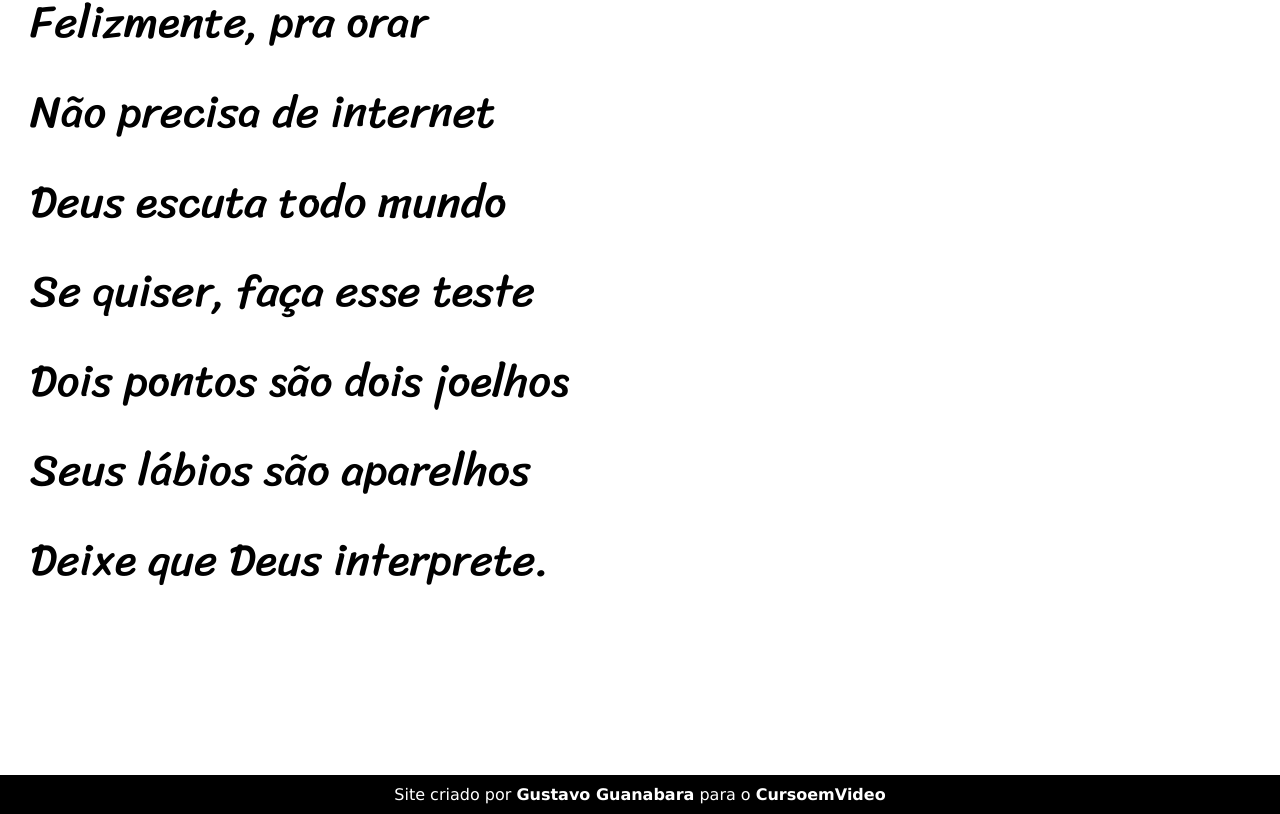
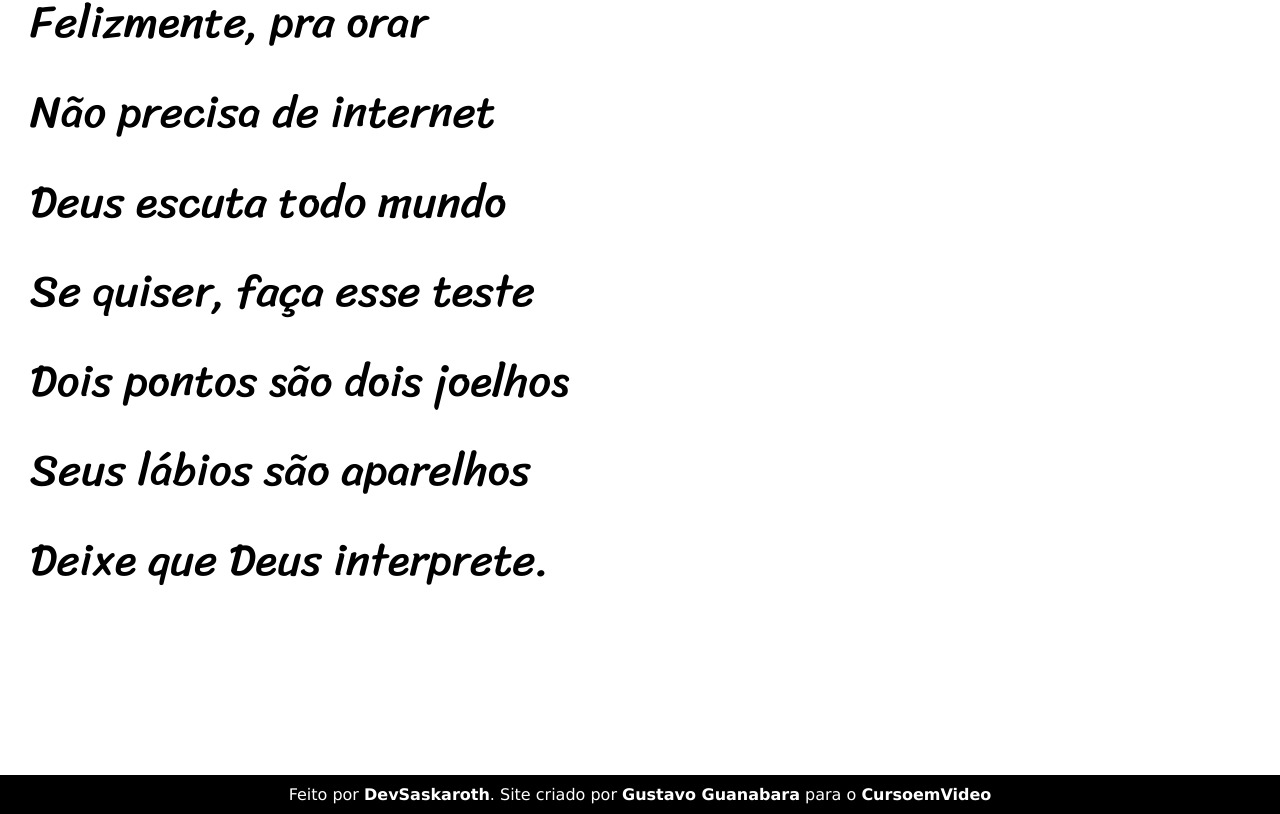
Before and after one commit to GilBarb0sa/projeto-cordel, a plain HTML site: page index.html in a window 1280 px wide. Shown: the part 5143-5957 px from the top of the page. Drawn offline with Linux system fonts and the light colour scheme.

Commit message:
nome no rodapé

```diff
--- a/index.html
+++ b/index.html
@@ -103,7 +103,7 @@
   </section>
 
   <footer>
-    <p>Site criado por <a href="https://gustavoguanabara.github.io/" target="_blank">Gustavo Guanabara</a> para o <a href="https://www.cursoemvideo.com/" target="_blank">CursoemVideo</a></p>
+    <p>Feito por <a href="https://github.com/GilBarb0sa" target="_blank">DevSaskaroth</a>. Site criado por <a href="https://gustavoguanabara.github.io/" target="_blank">Gustavo Guanabara</a> para o <a href="https://www.cursoemvideo.com/" target="_blank">CursoemVideo</a></p>
   </footer>
 </body>
 </html>
```
